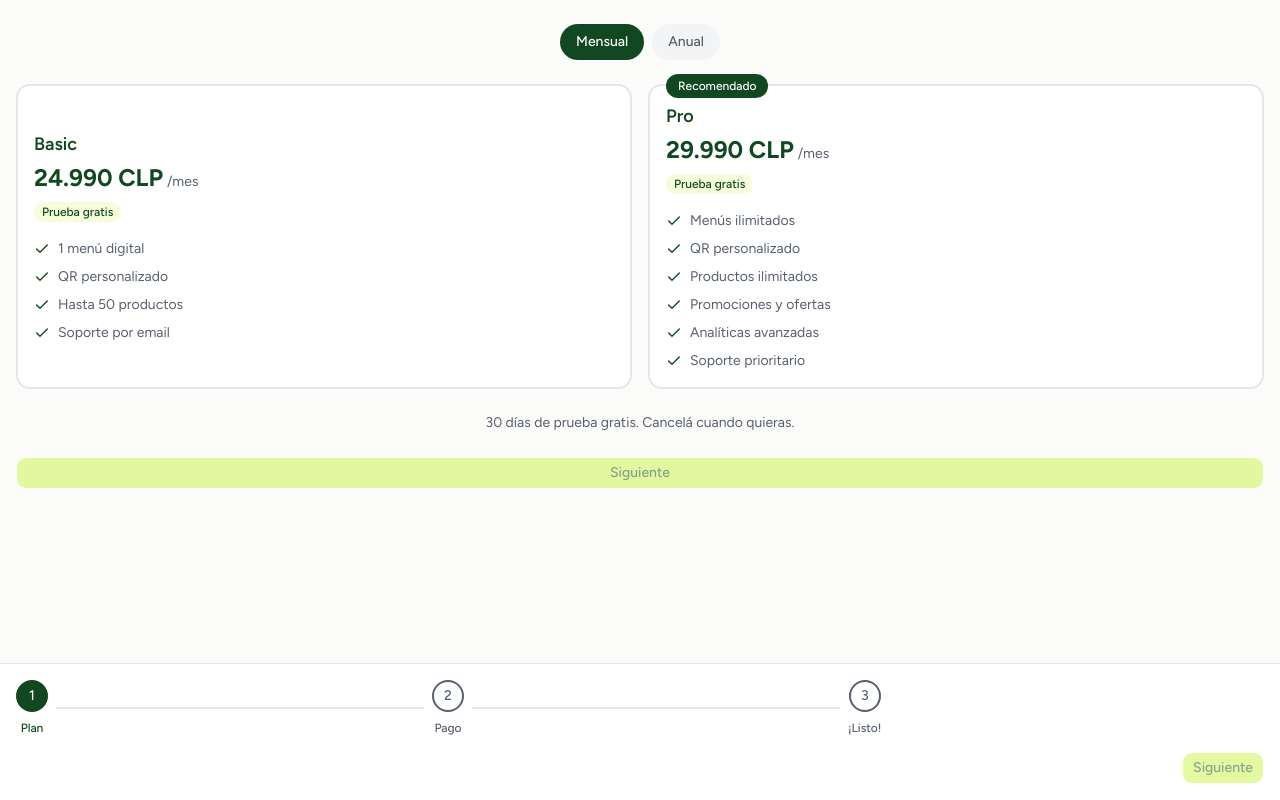
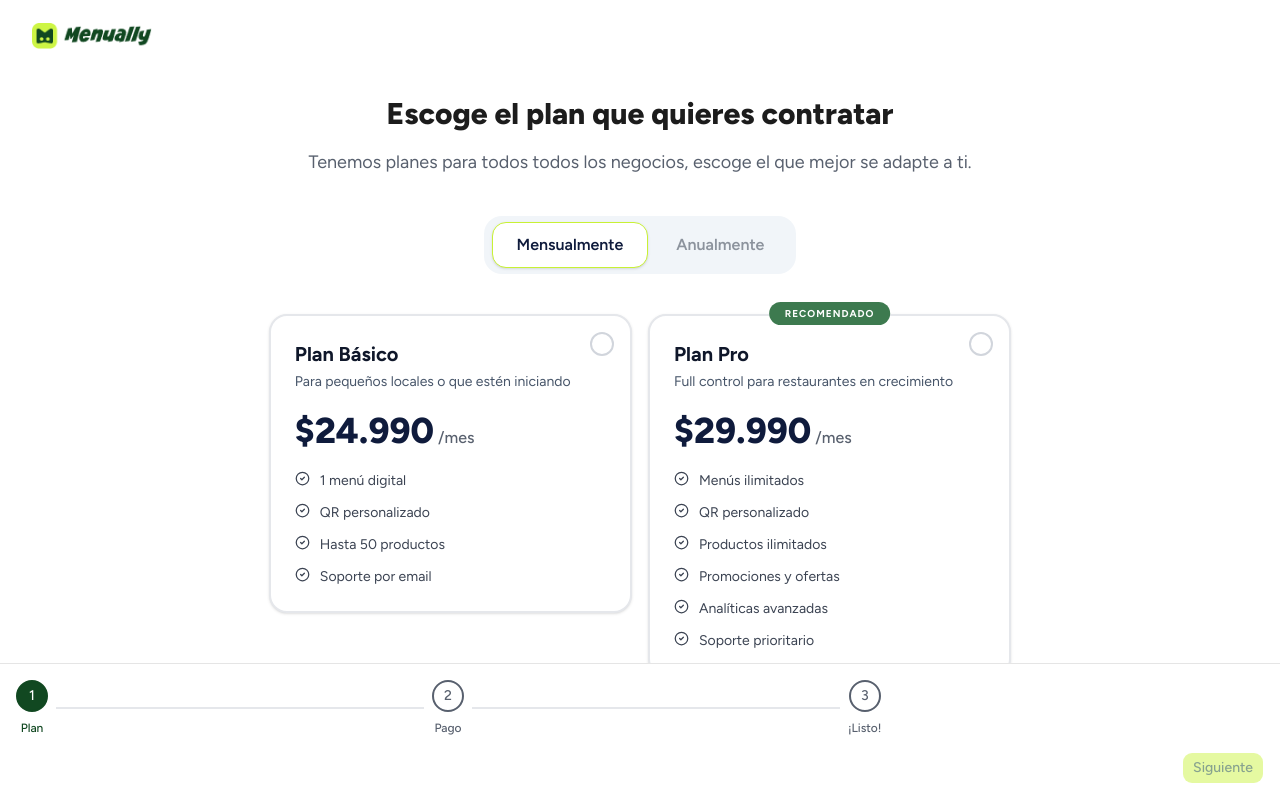
Before and after one commit to omar15hr/menually, a Next.js app: page /onboarding in a window 1280 px wide. Built offline with nearby package versions, Linux system fonts and the light colour scheme.

Commit message:
creacion header, cards del plan, tabs

```diff
--- a/components/icons/CircleCheckIcon.tsx
+++ b/components/icons/CircleCheckIcon.tsx
@@ -1,13 +1,14 @@
 interface Props {
   className?: string;
+  size?: number;
 }
 
-export default function CircleCheckIcon({ className }: Props) {
+export default function CircleCheckIcon({ className, size }: Props) {
   return (
     <svg
       xmlns="http://www.w3.org/2000/svg"
-      width="24"
-      height="24"
+      width={size || 24}
+      height={size || 24}
       viewBox="0 0 24 24"
       fill="none"
       stroke="currentColor"
--- a/components/onboarding/OnboardingWizard.tsx
+++ b/components/onboarding/OnboardingWizard.tsx
@@ -9,6 +9,7 @@ import PlanSelection from "./PlanSelection";
 import RedirectingScreen from "./RedirectingScreen";
 import SuccessScreen from "./SuccessScreen";
 import ErrorScreen from "./ErrorScreen";
+import HeaderLogo from "../shared/HeaderLogo";
 
 const stepToProgressMap: Record<string, number> = {
   plan: 1,
@@ -73,7 +74,8 @@ export default function OnboardingWizard() {
   };
 
   return (
-    <div className="flex h-full flex-col">
+    <div className="flex h-full flex-col bg-white">
+      <HeaderLogo />
       <div className="flex-1 overflow-y-auto px-4 py-6">
         {renderStepContent()}
       </div>
--- a/components/onboarding/PlanCard.tsx
+++ b/components/onboarding/PlanCard.tsx
@@ -1,11 +1,10 @@
-import { Check } from "lucide-react";
 import { cn } from "@/lib/utils";
-import { Card, CardContent, CardHeader, CardTitle } from "@/components/ui/card";
 import type { BillingCycle } from "@/types/onboarding.types";
-import { TRIAL_BADGE } from "@/lib/plans";
+import CircleCheckIcon from "../icons/CircleCheckIcon";
 
 interface PlanCardProps {
   name: string;
+  description?: string;
   price: number;
   currency: string;
   features: string[];
@@ -15,22 +14,21 @@ interface PlanCardProps {
   onSelect: () => void;
 }
 
-function formatPrice(price: number, currency: string): string {
-  return `${price.toLocaleString("es-CL")} ${currency}`;
+function formatPrice(price: number): string {
+  return `$${price.toLocaleString("es-CL")}`;
 }
 
 export default function PlanCard({
   name,
+  description,
   price,
-  currency,
   features,
   billingCycle,
   isRecommended,
   isSelected,
   onSelect,
 }: PlanCardProps) {
-  const displayPrice = billingCycle === "annual" ? price * 12 : price;
-  const periodLabel = billingCycle === "annual" ? "/año" : "/mes";
+  const isAnnual = billingCycle === "annual";
 
   return (
     <button
@@ -38,35 +36,61 @@ export default function PlanCard({
       onClick={onSelect}
       data-selected={isSelected}
       className={cn(
-        "relative w-full rounded-xl border-2 p-4 text-left transition-all",
+        "relative w-full h-fit rounded-2xl border-2 p-6 text-left transition-all duration-200",
         isSelected
-          ? "border-[#CDF545] bg-[#CDF545]/10 ring-2 ring-[#CDF545]"
-          : "border-gray-200 bg-white hover:border-gray-300",
+          ? "border-[#C8F135] bg-white shadow-md"
+          : "border-gray-200 bg-white hover:border-gray-300 shadow-sm",
       )}
     >
+      {/* Badge RECOMENDADO — centrado en el borde superior */}
       {isRecommended && (
-        <span className="absolute -top-3 left-4 rounded-full bg-[#114821] px-3 py-1 text-xs font-medium text-white">
+        <span className="absolute -top-3.5 left-1/2 -translate-x-1/2 rounded-full bg-[#3D7A4F] px-4 py-1 text-[10px] font-bold uppercase tracking-widest text-white whitespace-nowrap">
           Recomendado
         </span>
       )}
 
-      <div className="mb-4">
-        <h3 className="text-lg font-semibold text-[#114821]">{name}</h3>
-        <div className="mt-1 flex items-baseline gap-1">
-          <span className="text-2xl font-bold text-[#114821]">
-            {formatPrice(displayPrice, currency)}
-          </span>
-          <span className="text-sm text-[#58606E]">{periodLabel}</span>
-        </div>
-        <span className="mt-2 inline-block rounded-full bg-[#CDF545]/20 px-2 py-0.5 text-xs font-medium text-[#114821]">
-          {TRIAL_BADGE}
-        </span>
+      {/* Indicador top-right */}
+      <div className="absolute top-4 right-4">
+        {isSelected ? (
+          <CircleCheckIcon />
+        ) : (
+          <span className="flex size-6 items-center justify-center rounded-full border-2 border-gray-300" />
+        )}
       </div>
 
-      <ul className="space-y-2">
+      {/* Header */}
+      <div className="mb-5 pr-8">
+        <h3 className="text-xl font-bold text-[#0F172A]">{name}</h3>
+        {description && (
+          <p className="mt-1 text-sm text-[#475569] leading-snug">
+            {description}
+          </p>
+        )}
+      </div>
+
+      {/* Precio */}
+      <div className="mb-1 flex items-baseline gap-1">
+        <span className="text-4xl font-extrabold text-[#0F1B3C]">
+          {formatPrice(price)}
+        </span>
+        <span className="text-base font-medium text-[#58606E]">/mes</span>
+      </div>
+
+      {/* Nota anual */}
+      {isAnnual && (
+        <p className="mb-5 text-xs font-medium text-[#3D7A4F]">
+          Anual — pagas una vez, usas todo el año
+        </p>
+      )}
+
+      {/* Features */}
+      <ul className="space-y-3 mt-5">
         {features.map((feature) => (
-          <li key={feature} className="flex items-start gap-2 text-sm text-[#58606E]">
-            <Check className="mt-0.5 size-4 shrink-0 text-[#114821]" />
+          <li
+            key={feature}
+            className="flex items-start gap-2.5 text-sm text-[#3B4352]"
+          >
+            <CircleCheckIcon size={15} />
             <span>{feature}</span>
           </li>
         ))}
--- a/components/onboarding/PlanSelection.tsx
+++ b/components/onboarding/PlanSelection.tsx
@@ -26,37 +26,47 @@ export default function PlanSelection() {
   };
 
   return (
-    <div className="flex flex-col gap-6">
-      <div className="flex justify-center gap-2">
+    <div className="flex flex-col gap-10 bg-white">
+      <div className="flex flex-col items-center justify-center gap-4">
+        <h1 className="text-[#1C1C1C] text-3xl font-extrabold">
+          Escoge el plan que quieres contratar
+        </h1>
+        <p className="text-[#58606E] text-lg">
+          Tenemos planes para todos todos los negocios, escoge el que mejor se
+          adapte a ti.
+        </p>
+      </div>
+      <div className="flex items-center gap-1 bg-[#F1F5F9] w-fit mx-auto rounded-2xl p-1.5 px-2">
         <button
           type="button"
           onClick={() => setBillingCycle("monthly")}
           className={cn(
-            "rounded-full px-4 py-2 text-sm font-medium transition-colors",
+            "px-6 py-2.5 text-base font-semibold transition-all duration-200 rounded-xl",
             billingCycle === "monthly"
-              ? "bg-[#114821] text-white"
-              : "bg-gray-100 text-[#58606E] hover:bg-gray-200",
+              ? "bg-white text-[#0F1B3C] border border-[#C8F135] shadow-sm"
+              : "text-[#8C939D] bg-transparent",
           )}
         >
-          Mensual
+          Mensualmente
         </button>
         <button
           type="button"
           onClick={() => setBillingCycle("annual")}
           className={cn(
-            "rounded-full px-4 py-2 text-sm font-medium transition-colors",
+            "px-6 py-2.5 text-base font-semibold transition-all duration-200 rounded-xl",
             billingCycle === "annual"
-              ? "bg-[#114821] text-white"
-              : "bg-gray-100 text-[#58606E] hover:bg-gray-200",
+              ? "bg-white text-[#0F1B3C] border border-[#C8F135] shadow-sm"
+              : "text-[#8C939D] bg-transparent",
           )}
         >
-          Anual
+          Anualmente
         </button>
       </div>
 
-      <div className="grid gap-4 sm:grid-cols-2">
+      <div className="grid gap-4 sm:grid-cols-2 max-w-4xl mx-auto">
         <PlanCard
           name={PLANS.basic.name}
+          description={PLANS.basic.description}
           price={PLANS.basic.monthlyPrice}
           currency={PLANS.basic.currency}
           features={PLANS.basic.features}
@@ -67,6 +77,7 @@ export default function PlanSelection() {
         />
         <PlanCard
           name={PLANS.pro.name}
+          description={PLANS.pro.description}
           price={PLANS.pro.monthlyPrice}
           currency={PLANS.pro.currency}
           features={PLANS.pro.features}
--- /dev/null
+++ b/components/shared/HeaderLogo.tsx
@@ -0,0 +1,15 @@
+import Image from "next/image";
+import Link from "next/link";
+
+export default function HeaderLogo() {
+  return (
+    <Link href="/" className="bg-white py-4 px-8 h-18 flex items-center">
+      <Image
+        src="/images/menually-logo.png"
+        alt="Logo"
+        width={120}
+        height={120}
+      />
+    </Link>
+  );
+}
--- a/lib/plans.ts
+++ b/lib/plans.ts
@@ -3,7 +3,8 @@ import type { PlanConfig, PlanId } from "@/types/onboarding.types";
 export const PLANS: Record<PlanId, PlanConfig> = {
   basic: {
     id: "basic",
-    name: "Basic",
+    name: "Plan Básico",
+    description: "Para pequeños locales o que estén iniciando",
     monthlyPrice: 24990,
     annualPrice: 24990 * 12,
     currency: "CLP",
@@ -17,7 +18,8 @@ export const PLANS: Record<PlanId, PlanConfig> = {
   },
   pro: {
     id: "pro",
-    name: "Pro",
+    name: "Plan Pro",
+    description: "Full control para restaurantes en crecimiento",
     monthlyPrice: 29990,
     annualPrice: 29990 * 12,
     currency: "CLP",
--- a/types/onboarding.types.ts
+++ b/types/onboarding.types.ts
@@ -5,6 +5,7 @@ export type BillingCycle = "monthly" | "annual";
 export interface PlanConfig {
   id: PlanId;
   name: string;
+  description?: string;
   monthlyPrice: number;
   annualPrice: number;
   currency: string;
```
